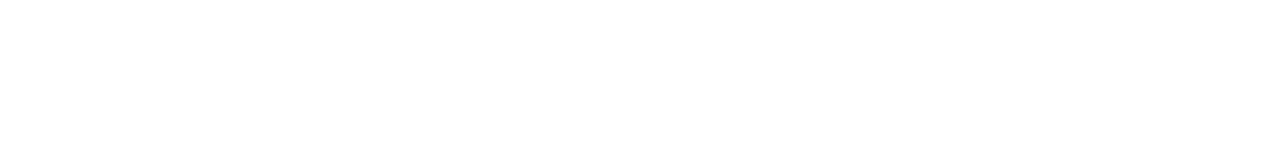
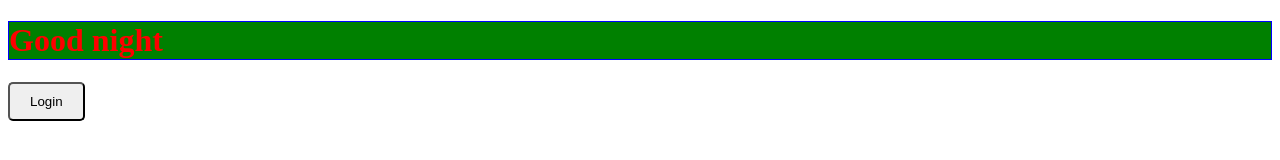
Before and after one commit to sndpbag/js-imort-export-example, a plain HTML site: page index.html in a window 1280 px wide. Drawn offline with Linux system fonts and the light colour scheme.

Commit message:
make dom button

```diff
--- a/index.html
+++ b/index.html
@@ -8,6 +8,9 @@
 <body>
 
 
+    <div id="container">
+
+    </div>
 
 
 
@@ -19,6 +22,26 @@
 
     // const result = add(20,25);
     // console.log(result);
+    const container = document.getElementById("container");
+
+  const h1 = document.createElement("h1");
+  h1.style.color="red";
+  h1.style.backgroundColor="green";
+  h1.style.border="1px solid blue";
+  h1.textContent="Good night";
+  container.appendChild(h1);
+
+
+
+  const btn = document.createElement("button");
+  btn.textContent="Login";
+  btn.style.padding="10px 20px";
+  btn.style.borderRadius="5px";
+  btn.style.cursor="pointer";
+
+
+    container.appendChild(btn);
+
 
 
 
--- a/math.js
+++ b/math.js
@@ -2,7 +2,6 @@
 export const add = (a,b)=>{
     return a+b ;
 }
-
 
 
 export const subtract = (a,b)=>{
```
